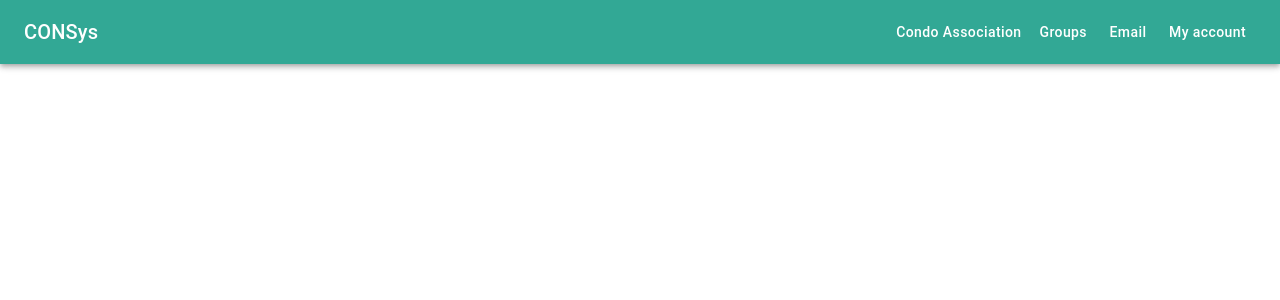
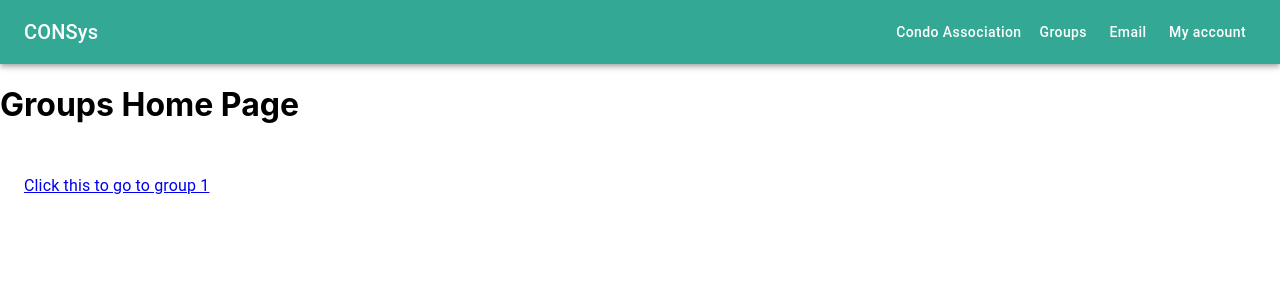
Before and after one commit to COMP353-Project/CON, a React (Create React App) app: page /group-home in a window 1280 px wide. Shown: the top 300 px of the page. Built offline with nearby package versions, Linux system fonts and the light colour scheme.

Commit message:
added groups home page with links to individual groups by id

```diff
--- a/src/App.js
+++ b/src/App.js
@@ -6,6 +6,7 @@ import MyAccount from './Components/MyAccount/MyAccount';
 import Email from './Components/Email/Email';
 import Groups from './Components/Groups/Groups';
 import CondoAssociation from './Components/CondoAssociation/CondoAssociation';
+import GroupHome from './Components/Groups/GroupHome';
 
 function App () {
   return (
@@ -15,8 +16,9 @@ function App () {
         <Route path="/" component={Home} exact />
         <Route path="/my-account" component={MyAccount} />
         <Route path="/email" component={Email}></Route>
-        <Route path="/groups" component={Groups}></Route>
+        <Route path="/group-home" component={GroupHome}></Route>
         <Route path="/condo-association" component={CondoAssociation}></Route>
+        <Route path="/groups/:id" component={Groups}/>
 
       </Switch>
     </main>
--- /dev/null
+++ b/src/Components/Groups/GroupHome.js
@@ -0,0 +1,38 @@
+import { Button, TextareaAutosize, ListItem, ListItemText, List, Box, Container  } from '@material-ui/core';
+import { makeStyles } from '@material-ui/core/styles';
+import { render } from '@testing-library/react';
+import axios from 'axios';
+import React, {useState, useEffect} from 'react';
+import { Link, Route } from 'react-router-dom';
+import Post from './Post';
+import '../../css/GroupsStyle.css'
+import Groups from './Groups';
+
+function GroupHome () {
+
+    const [groups, setGroups] = React.useState(() => [{id: 1}])
+
+     return (
+        <div>
+            <h1>Groups Home Page</h1>
+            <div class="groups-container">
+                <List>
+                    {groups.map(group =>{
+                        return (
+                            <Container maxwidth="sm">
+                                <Link to={"/groups/" + group.id}>
+                                    <ListItem Button/>
+                                    <ListItemText primary="Click this to go to group 1"/>
+                                </Link>
+                            </Container>
+                        );
+                        }
+                    )}
+                </List>
+            </div>
+        </div>
+
+    );
+}
+
+export default GroupHome;
--- a/src/Components/Groups/Groups.js
+++ b/src/Components/Groups/Groups.js
@@ -1,4 +1,4 @@
-import { Button, TextareaAutosize } from '@material-ui/core';
+import { Box, Button, TextareaAutosize, TextField } from '@material-ui/core';
 import { render } from '@testing-library/react';
 import axios from 'axios';
 import React, {useState, useEffect} from 'react';
@@ -9,7 +9,7 @@ import '../../css/GroupsStyle.css'
 function Groups () {
 
     const [dataSent, setDataSent] = React.useState(false);
-    const [posts, setPosts] = React.useState(() => []);
+    const [posts, setPosts] = React.useState(() => [{text: "I want this apt", imagePath:"h", time: new Date()}, {text: "How much is this", imagePath:"h", time: new Date()}]);
     const [textInput, setText] = React.useState("");
     //useEffect(() => console.log("posts changed"), [posts])
     //const posts = []
@@ -42,7 +42,7 @@ function Groups () {
     const handlePost = (text, imagePath) => {
         console.log("Received: " + text + imagePath)
         var newPosts = posts
-        newPosts.push({text: text, imagePath: imagePath})
+        newPosts.push({text: text, imagePath: imagePath, time: new Date()})
         setPosts(newPosts)
         setText("")
        // posts.push({text: text, imagePath: imagePath});
@@ -59,11 +59,12 @@ function Groups () {
      return (
         <div>
             <h1>Groups page</h1>
-            <div>
+            <div class="post-container">
                 {posts.map(post =>{
                     return (
-                    <div>
+                    <div class="groupPost">
                         <Post text={post.text} imagePath={post.imagePath}/>
+                        <span class="date">{(post.time).toString()}</span>
                     </div>
                     );
                 }
@@ -71,10 +72,10 @@ function Groups () {
             </div>
             <div class="groupsInput">
                 <label>Attach images and text here!</label>
-                <div>
-                    <TextareaAutosize type="text" value ={textInput} onChange={handleTextChange}/>
+                <Box>
+                    <TextField type="text" value ={textInput} onChange={handleTextChange}/>
                     <input type="file"></input>
-                </div>
+                </Box>
 
                 <div>
                     <Button type ="submit" onClick={() => handlePost(textInput, "img")}>Post</Button>
--- a/src/Components/Groups/Post.js
+++ b/src/Components/Groups/Post.js
@@ -1,5 +1,6 @@
 import React from 'react';
 import '../../css/GroupsStyle.css'
+import { Box, Button, TextareaAutosize, TextField } from '@material-ui/core';
 function Post (props){
 
     const[text, setText] = React.useState(props.text)
@@ -7,10 +8,10 @@ function Post (props){
 
       return (
 
-          <div class="groupPost">
+          <Box>
               <p>{text}</p>
               <img src={imagePath} alt=""></img>
-          </div>
+          </Box>
       );
   }
 export default Post
--- a/src/Components/NavBar/NavBar.js
+++ b/src/Components/NavBar/NavBar.js
@@ -36,7 +36,7 @@ export default function NavBar () {
                     </Typography>
                     <div style={{ display: 'flex' }}>
                         <Button component={Link} to='/condo-association' color="inherit" className={classes.test}>Condo Association</Button>
-                        <Button component={Link} to='/groups' color="inherit" className={classes.test} >Groups</Button>
+                        <Button component={Link} to='/group-home' color="inherit" className={classes.test} >Groups</Button>
                         <Button component={Link} to='/email' color="inherit" className={classes.test} >Email</Button>
                         <Button component={Link} to='/my-account' color="inherit" className={classes.test} >My account</Button>
 
--- a/src/css/GroupsStyle.css
+++ b/src/css/GroupsStyle.css
@@ -1,6 +1,8 @@
 div.groupPost {
   outline-style: double;
   padding-left: 50px;
+  padding-top: 10px;
+  padding-bottom: 10px;
   margin-bottom: 20px;
   margin-left: 50px;
   margin-right: 50px;
@@ -10,3 +12,12 @@ div.groupsInput {
   margin-left: 50px;
   margin-right: 50px;
 }
+
+div.postContainer {
+  outline-style: double;
+}
+
+div.groupPost span.date {
+  margin-left: 15px;
+  font-size: 12px;
+}
```
